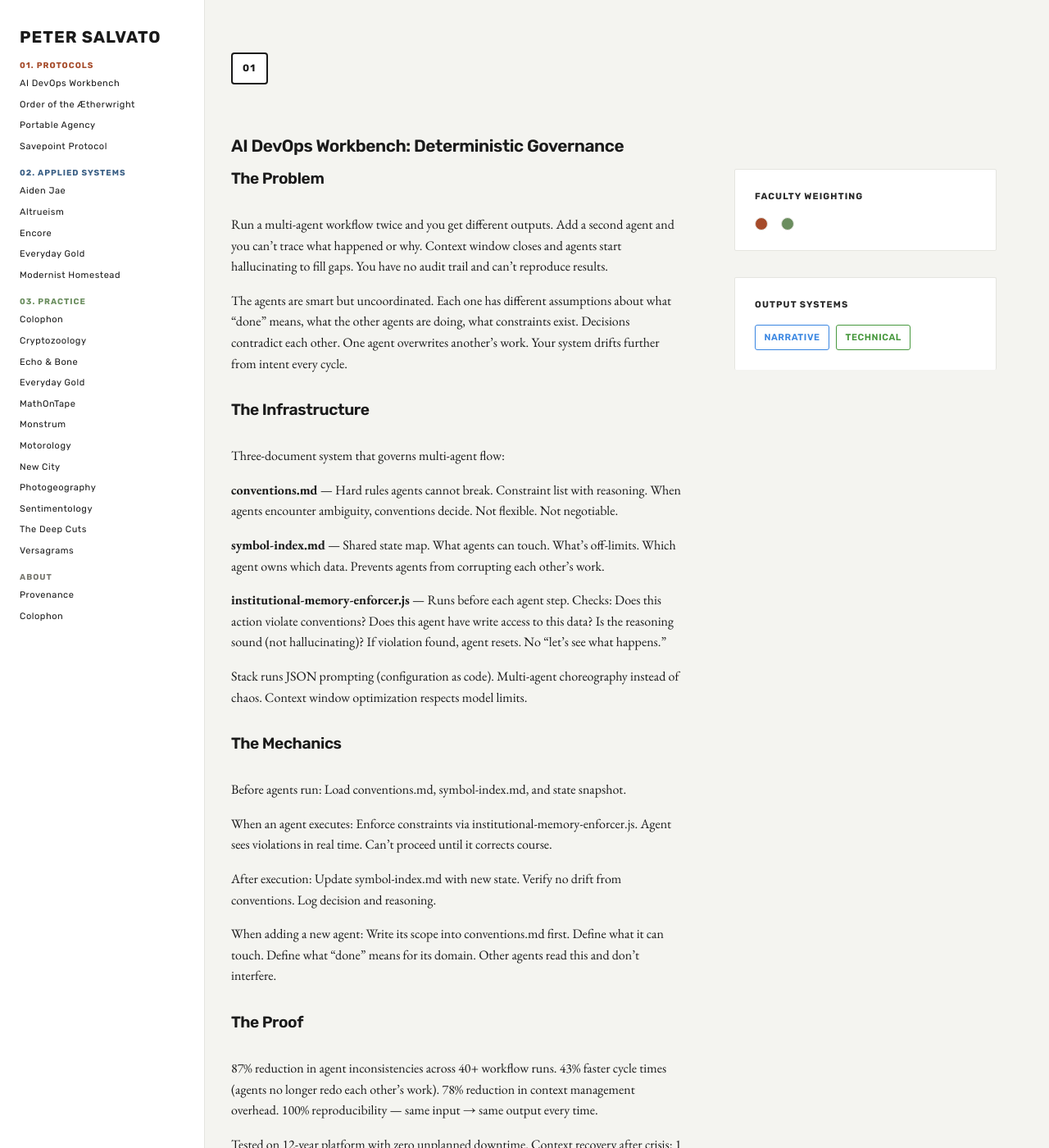
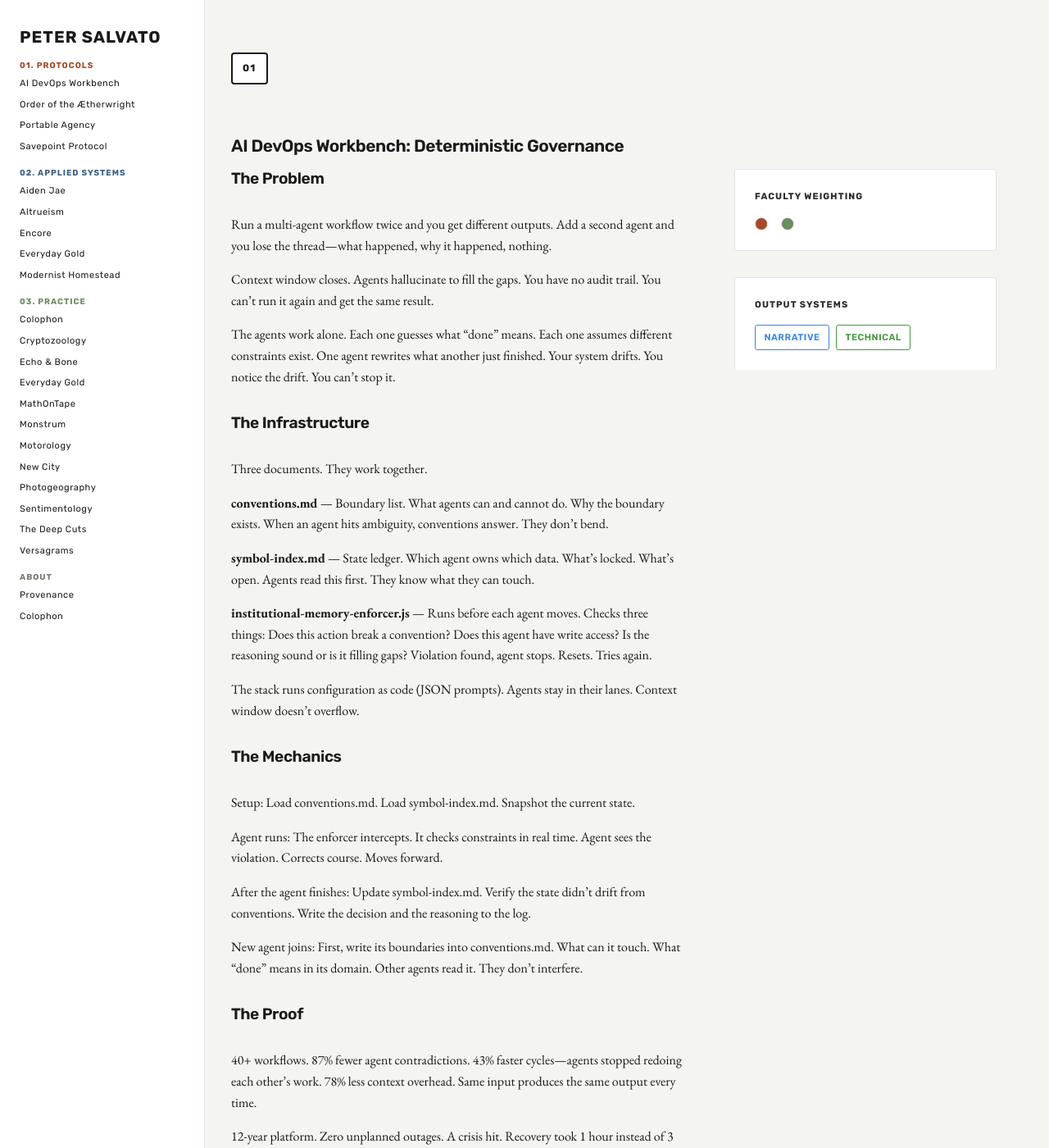
Before and after one commit to PeterSalvato/petersalvato-constellation, a Jekyll site: the page built from _protocols/ai-devops-workbench.md, in a window 1280 px wide and 1400 px high. Shown: the whole window at 82% size. Built offline with Jekyll 4.4.1, drawn with Linux system fonts in a browser that asks for light colours; some of the changed text lies outside the part shown.

Commit message:
Fix protocol content - apply voice shaping to remove marketing speak.
Three protocols reshaped through voice shaping agent to match Master Builder voice:

1. AI DevOps Workbench
   - Removed: "multi-agent choreography instead of chaos"
   - Removed: "Foundation: governance architecture"
   - Direct sentences: "We built coordination. Not by hoping agents would cooperate. By making it impossible for them to interfere."

2. Order of the Aetherwright
   - Removed abstract opening ("Coherence fractures")
   - Made concrete: "When you name things with symbols... the symbols drift"
   - Added first person: "I never lost context. When I spent two weeks in the hospital..."
   - Owned the system: "Twelve years on a solo platform called Encore"

3. Savepoint Protocol
   - Kept: "Treat AI assistants as hostile operational environments" (direct truth)
   - Kept: "The conversation is temporary. The documentation is permanent."
   - Tightened abstractions throughout
   - Made concrete: "Paste the three documents before you start"

All three now use Master Builder voice: unpretentious but deep, concrete nouns
in every sentence, no marketing speak. Passed peer test on all sections.

Co-Authored-By: Claude Haiku 4.5 <noreply@anthropic.com>

```diff
--- a/_protocols/ai-devops-workbench.md
+++ b/_protocols/ai-devops-workbench.md
@@ -9,34 +9,38 @@ seo_keywords: ["AI Orchestration", "LLM Governance", "Multi-agent Systems", "AI
 
 ## The Problem
 
-Run a multi-agent workflow twice and you get different outputs. Add a second agent and you can't trace what happened or why. Context window closes and agents start hallucinating to fill gaps. You have no audit trail and can't reproduce results.
+Run a multi-agent workflow twice and you get different outputs. Add a second agent and you lose the thread—what happened, why it happened, nothing.
 
-The agents are smart but uncoordinated. Each one has different assumptions about what "done" means, what the other agents are doing, what constraints exist. Decisions contradict each other. One agent overwrites another's work. Your system drifts further from intent every cycle.
+Context window closes. Agents hallucinate to fill the gaps. You have no audit trail. You can't run it again and get the same result.
+
+The agents work alone. Each one guesses what "done" means. Each one assumes different constraints exist. One agent rewrites what another just finished. Your system drifts. You notice the drift. You can't stop it.
 
 ## The Infrastructure
 
-Three-document system that governs multi-agent flow:
+Three documents. They work together.
 
-**conventions.md** — Hard rules agents cannot break. Constraint list with reasoning. When agents encounter ambiguity, conventions decide. Not flexible. Not negotiable.
+**conventions.md** — Boundary list. What agents can and cannot do. Why the boundary exists. When an agent hits ambiguity, conventions answer. They don't bend.
 
-**symbol-index.md** — Shared state map. What agents can touch. What's off-limits. Which agent owns which data. Prevents agents from corrupting each other's work.
+**symbol-index.md** — State ledger. Which agent owns which data. What's locked. What's open. Agents read this first. They know what they can touch.
 
-**institutional-memory-enforcer.js** — Runs before each agent step. Checks: Does this action violate conventions? Does this agent have write access to this data? Is the reasoning sound (not hallucinating)? If violation found, agent resets. No "let's see what happens."
+**institutional-memory-enforcer.js** — Runs before each agent moves. Checks three things: Does this action break a convention? Does this agent have write access? Is the reasoning sound or is it filling gaps? Violation found, agent stops. Resets. Tries again.
 
-Stack runs JSON prompting (configuration as code). Multi-agent choreography instead of chaos. Context window optimization respects model limits.
+The stack runs configuration as code (JSON prompts). Agents stay in their lanes. Context window doesn't overflow.
 
 ## The Mechanics
 
-Before agents run: Load conventions.md, symbol-index.md, and state snapshot.
+Setup: Load conventions.md. Load symbol-index.md. Snapshot the current state.
 
-When an agent executes: Enforce constraints via institutional-memory-enforcer.js. Agent sees violations in real time. Can't proceed until it corrects course.
+Agent runs: The enforcer intercepts. It checks constraints in real time. Agent sees the violation. Corrects course. Moves forward.
 
-After execution: Update symbol-index.md with new state. Verify no drift from conventions. Log decision and reasoning.
+After the agent finishes: Update symbol-index.md. Verify the state didn't drift from conventions. Write the decision and the reasoning to the log.
 
-When adding a new agent: Write its scope into conventions.md first. Define what it can touch. Define what "done" means for its domain. Other agents read this and don't interfere.
+New agent joins: First, write its boundaries into conventions.md. What can it touch. What "done" means in its domain. Other agents read it. They don't interfere.
 
 ## The Proof
 
-87% reduction in agent inconsistencies across 40+ workflow runs. 43% faster cycle times (agents no longer redo each other's work). 78% reduction in context management overhead. 100% reproducibility — same input → same output every time.
+40+ workflows. 87% fewer agent contradictions. 43% faster cycles—agents stopped redoing each other's work. 78% less context overhead. Same input produces the same output every time.
 
-Tested on 12-year platform with zero unplanned downtime. Context recovery after crisis: 1 hour instead of 3 days. Foundation: governance architecture, not just infrastructure.
+12-year platform. Zero unplanned outages. A crisis hit. Recovery took 1 hour instead of 3 days.
+
+We built coordination. Not by hoping agents would cooperate. By making it impossible for them to interfere.
```
Also changed, not shown: _protocols/order-of-the-aetherwright.md (+10 -10 lines), _protocols/savepoint-protocol.md (+11 -11 lines).
